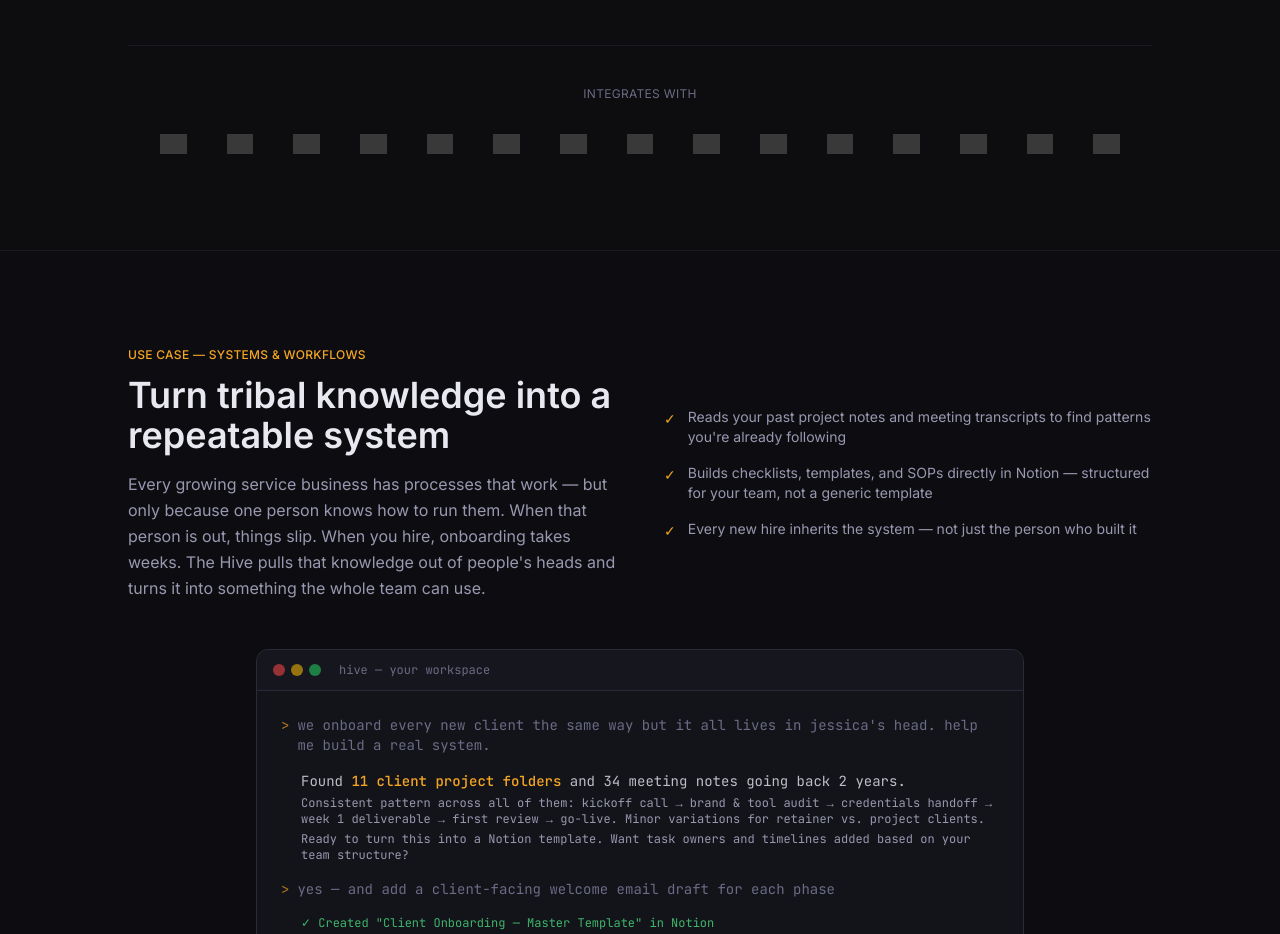
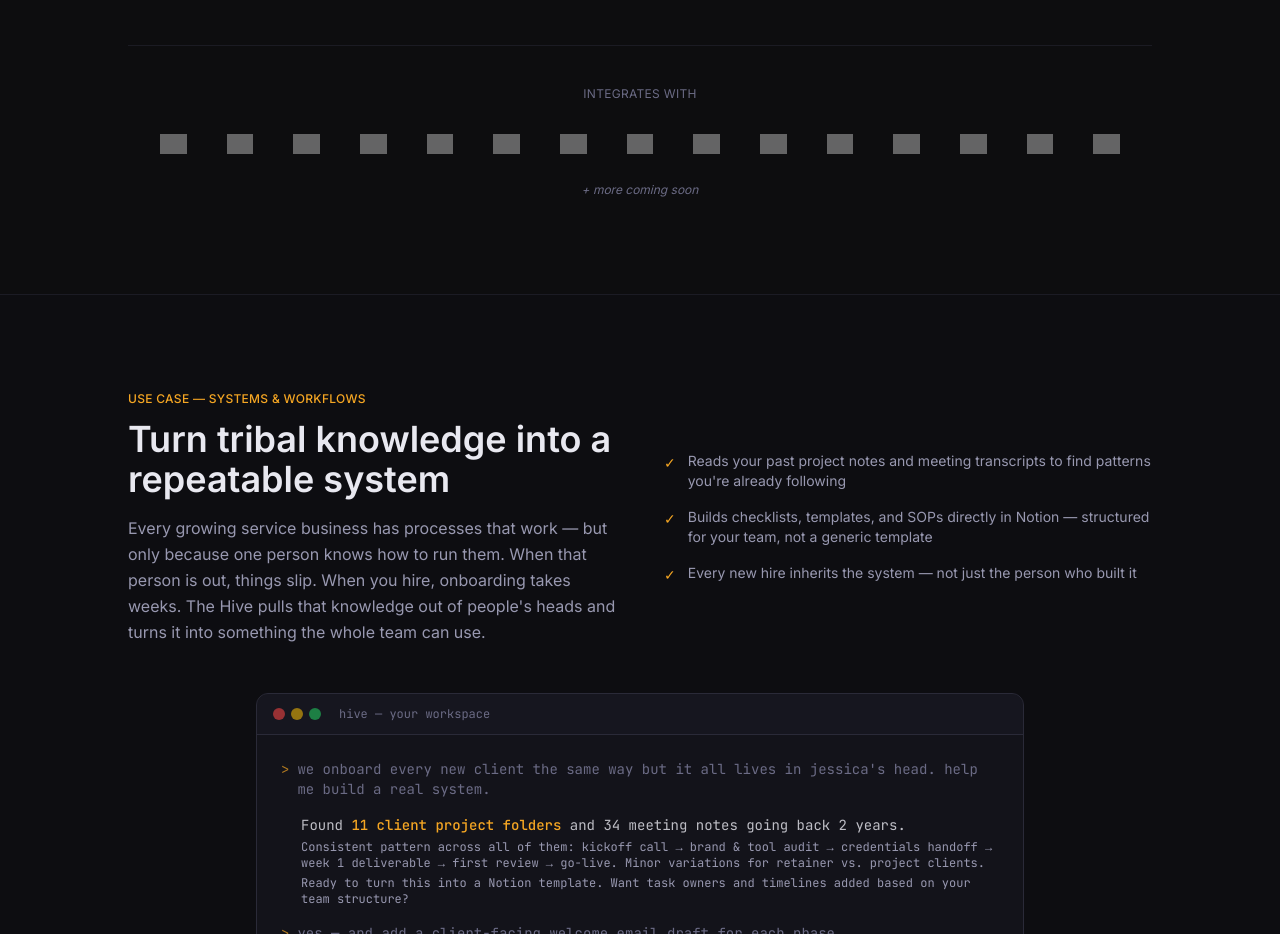
Before and after one commit to dynamite-ventures/pages, a plain HTML site: page hive-landing/index.html in a window 1280 px wide. Shown: the part 3360-4294 px from the top of the page. Drawn offline with nearby package versions, Linux system fonts and the light colour scheme; grey boxes are pictures that could not be loaded.

Commit message:
publish: hive-landing

```diff
--- a/hive-landing/index.html
+++ b/hive-landing/index.html
@@ -289,22 +289,23 @@
       <div class="mt-14 pt-10 border-t border-hive-border/50">
         <p class="text-center text-hive-muted text-xs uppercase tracking-wide mb-8">Integrates with</p>
         <div class="flex flex-wrap justify-center items-center gap-x-10 gap-y-7">
-          <img src="https://cdn.simpleicons.org/stripe/ffffff" alt="Stripe" class="h-5 w-auto opacity-30 hover:opacity-60 transition-opacity" title="Stripe" onerror="this.style.display='none'">
-          <img src="https://cdn.simpleicons.org/notion/ffffff" alt="Notion" class="h-5 w-auto opacity-30 hover:opacity-60 transition-opacity" title="Notion" onerror="this.style.display='none'">
-          <img src="https://cdn.simpleicons.org/slack/ffffff" alt="Slack" class="h-5 w-auto opacity-30 hover:opacity-60 transition-opacity" title="Slack" onerror="this.style.display='none'">
-          <img src="https://cdn.simpleicons.org/gmail/ffffff" alt="Gmail" class="h-5 w-auto opacity-30 hover:opacity-60 transition-opacity" title="Gmail" onerror="this.style.display='none'">
-          <img src="https://cdn.simpleicons.org/googledrive/ffffff" alt="Google Drive" class="h-5 w-auto opacity-30 hover:opacity-60 transition-opacity" title="Google Drive" onerror="this.style.display='none'">
-          <img src="https://cdn.simpleicons.org/googlecalendar/ffffff" alt="Google Calendar" class="h-5 w-auto opacity-30 hover:opacity-60 transition-opacity" title="Google Calendar" onerror="this.style.display='none'">
-          <img src="https://cdn.simpleicons.org/calendly/ffffff" alt="Calendly" class="h-5 w-auto opacity-30 hover:opacity-60 transition-opacity" title="Calendly" onerror="this.style.display='none'">
-          <img src="https://cdn.simpleicons.org/helpscout/ffffff" alt="Help Scout" class="h-5 w-auto opacity-30 hover:opacity-60 transition-opacity" title="Help Scout" onerror="this.style.display='none'">
-          <img src="https://cdn.simpleicons.org/algolia/ffffff" alt="Algolia" class="h-5 w-auto opacity-30 hover:opacity-60 transition-opacity" title="Algolia" onerror="this.style.display='none'">
-          <img src="https://cdn.simpleicons.org/instagram/ffffff" alt="Instagram" class="h-5 w-auto opacity-30 hover:opacity-60 transition-opacity" title="Instagram" onerror="this.style.display='none'">
-          <img src="https://cdn.simpleicons.org/youtube/ffffff" alt="YouTube" class="h-5 w-auto opacity-30 hover:opacity-60 transition-opacity" title="YouTube" onerror="this.style.display='none'">
-          <img src="https://cdn.simpleicons.org/sentry/ffffff" alt="Sentry" class="h-5 w-auto opacity-30 hover:opacity-60 transition-opacity" title="Sentry" onerror="this.style.display='none'">
-          <img src="https://cdn.simpleicons.org/googlebigquery/ffffff" alt="BigQuery" class="h-5 w-auto opacity-30 hover:opacity-60 transition-opacity" title="BigQuery" onerror="this.style.display='none'">
-          <img src="https://cdn.simpleicons.org/chartmogul/ffffff" alt="ChartMogul" class="h-5 w-auto opacity-30 hover:opacity-60 transition-opacity" title="ChartMogul" onerror="this.style.display='none'">
-          <img src="https://cdn.simpleicons.org/drip/ffffff" alt="Drip" class="h-5 w-auto opacity-30 hover:opacity-60 transition-opacity" title="Drip" onerror="this.style.display='none'">
-          <img src="https://cdn.simpleicons.org/googlemeet/ffffff" alt="Google Meet" class="h-5 w-auto opacity-30 hover:opacity-60 transition-opacity" title="Google Meet" onerror="this.style.display='none'">
+          <img src="https://cdn.simpleicons.org/stripe" alt="Stripe" class="h-5 w-auto opacity-60 hover:opacity-90 transition-opacity" title="Stripe" onerror="this.style.display='none'">
+          <img src="https://cdn.simpleicons.org/notion" alt="Notion" class="h-5 w-auto opacity-60 hover:opacity-90 transition-opacity" title="Notion" onerror="this.style.display='none'">
+          <img src="https://cdn.simpleicons.org/slack" alt="Slack" class="h-5 w-auto opacity-60 hover:opacity-90 transition-opacity" title="Slack" onerror="this.style.display='none'">
+          <img src="https://cdn.simpleicons.org/gmail" alt="Gmail" class="h-5 w-auto opacity-60 hover:opacity-90 transition-opacity" title="Gmail" onerror="this.style.display='none'">
+          <img src="https://cdn.simpleicons.org/googledrive" alt="Google Drive" class="h-5 w-auto opacity-60 hover:opacity-90 transition-opacity" title="Google Drive" onerror="this.style.display='none'">
+          <img src="https://cdn.simpleicons.org/googlecalendar" alt="Google Calendar" class="h-5 w-auto opacity-60 hover:opacity-90 transition-opacity" title="Google Calendar" onerror="this.style.display='none'">
+          <img src="https://cdn.simpleicons.org/calendly" alt="Calendly" class="h-5 w-auto opacity-60 hover:opacity-90 transition-opacity" title="Calendly" onerror="this.style.display='none'">
+          <img src="https://cdn.simpleicons.org/helpscout" alt="Help Scout" class="h-5 w-auto opacity-60 hover:opacity-90 transition-opacity" title="Help Scout" onerror="this.style.display='none'">
+          <img src="https://cdn.simpleicons.org/algolia" alt="Algolia" class="h-5 w-auto opacity-60 hover:opacity-90 transition-opacity" title="Algolia" onerror="this.style.display='none'">
+          <img src="https://cdn.simpleicons.org/instagram" alt="Instagram" class="h-5 w-auto opacity-60 hover:opacity-90 transition-opacity" title="Instagram" onerror="this.style.display='none'">
+          <img src="https://cdn.simpleicons.org/youtube" alt="YouTube" class="h-5 w-auto opacity-60 hover:opacity-90 transition-opacity" title="YouTube" onerror="this.style.display='none'">
+          <img src="https://cdn.simpleicons.org/sentry" alt="Sentry" class="h-5 w-auto opacity-60 hover:opacity-90 transition-opacity" title="Sentry" onerror="this.style.display='none'">
+          <img src="https://cdn.simpleicons.org/googlebigquery" alt="BigQuery" class="h-5 w-auto opacity-60 hover:opacity-90 transition-opacity" title="BigQuery" onerror="this.style.display='none'">
+          <img src="https://cdn.simpleicons.org/chartmogul" alt="ChartMogul" class="h-5 w-auto opacity-60 hover:opacity-90 transition-opacity" title="ChartMogul" onerror="this.style.display='none'">
+          <img src="https://cdn.simpleicons.org/drip" alt="Drip" class="h-5 w-auto opacity-60 hover:opacity-90 transition-opacity" title="Drip" onerror="this.style.display='none'">
+          <img src="https://cdn.simpleicons.org/googlemeet" alt="Google Meet" class="h-5 w-auto opacity-60 hover:opacity-90 transition-opacity" title="Google Meet" onerror="this.style.display='none'">
+          <span class="text-hive-muted text-xs italic">+ more coming soon</span>
         </div>
       </div>
 
```
